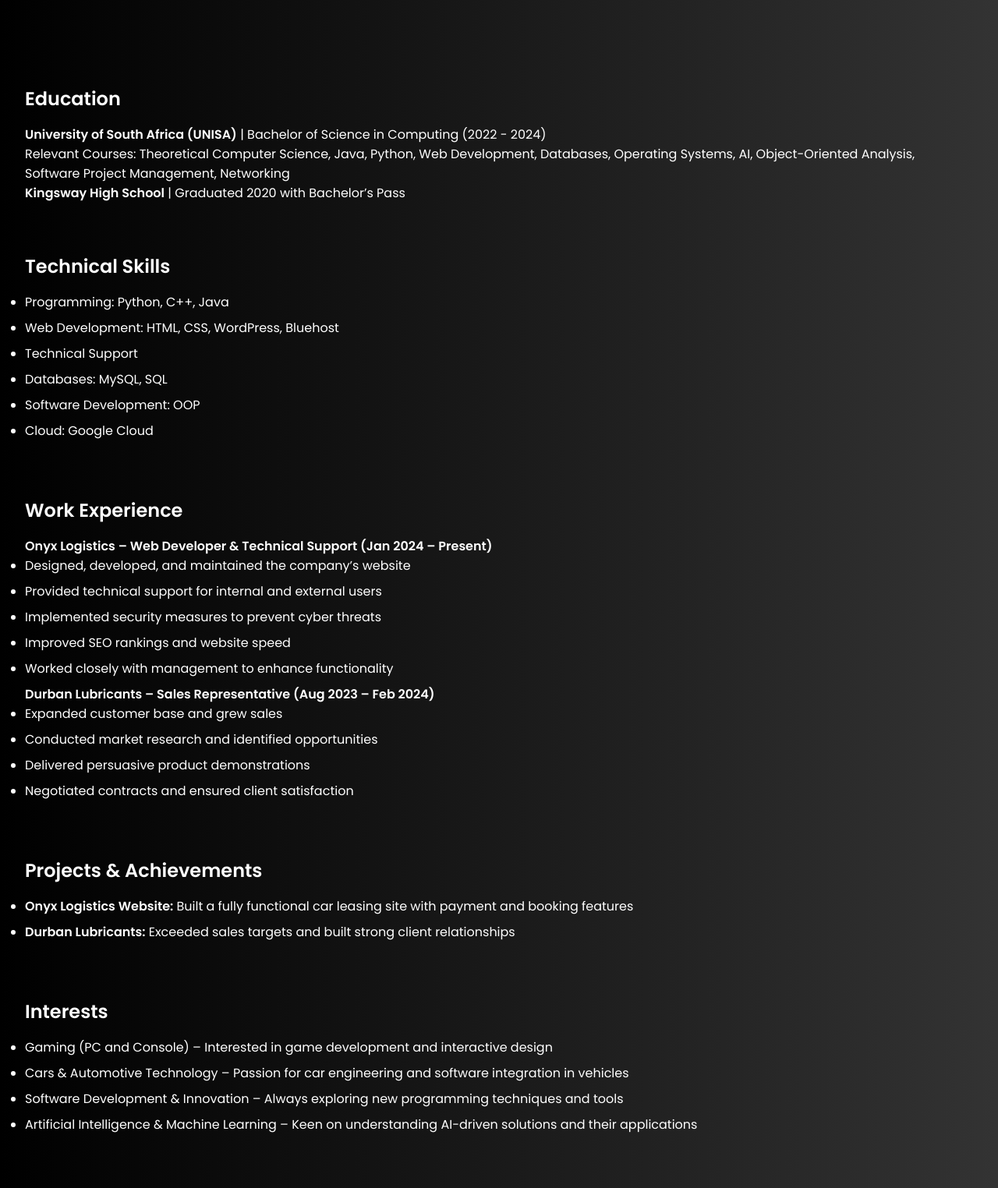
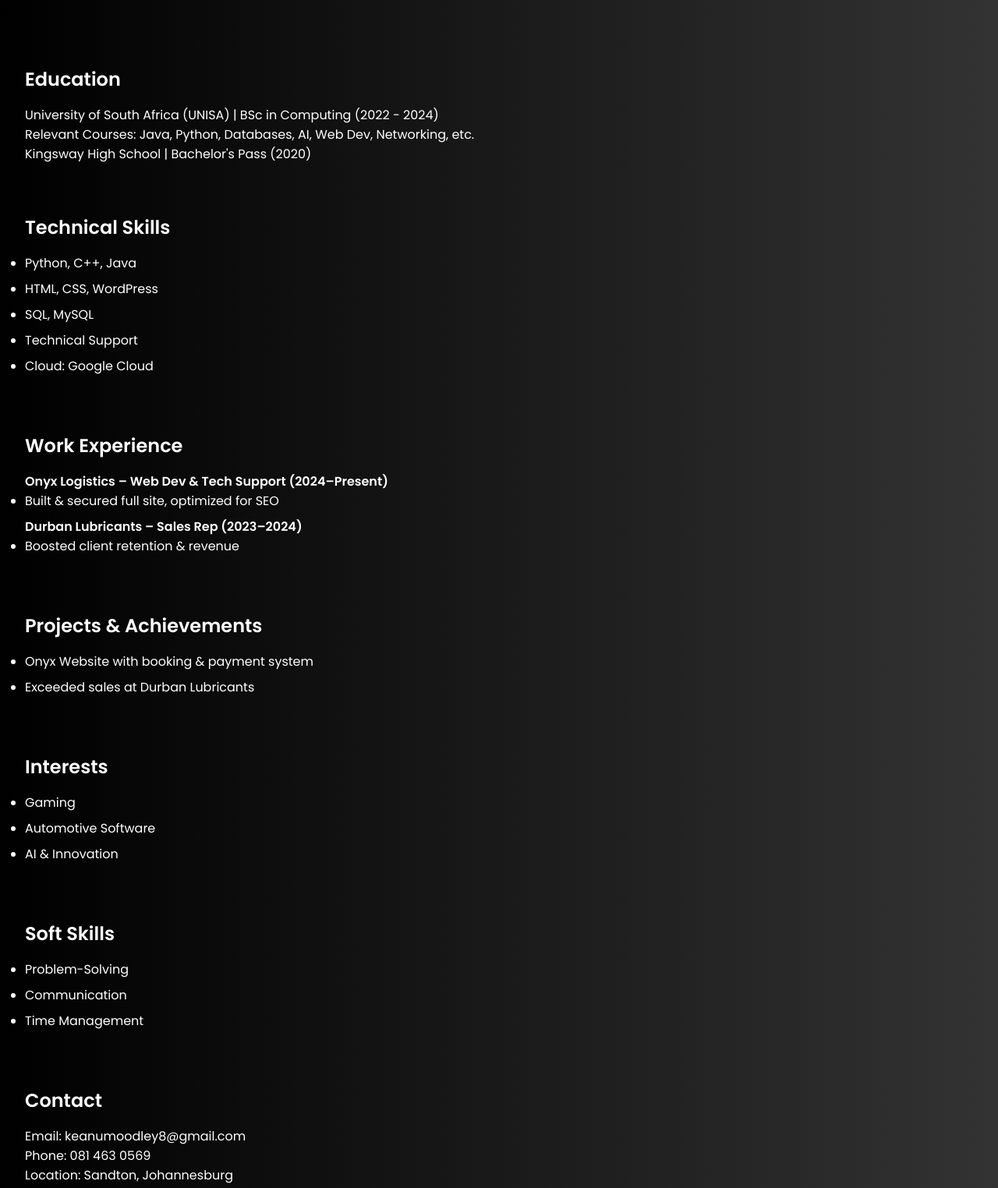
Before and after one commit to KeanuM123/KeanuM123.github.io, a plain HTML site: page index.html in a window 1280 px wide. Shown: the part 399-1923 px from the top of the page at 78% size. Drawn offline with nearby package versions, Linux system fonts and the light colour scheme.

Commit message:
Update index.html

```diff
--- a/index.html
+++ b/index.html
@@ -1,27 +1,24 @@
-
 <!DOCTYPE html>
 <html lang="en">
 <head>
-  <meta charset="UTF-8">
-  <meta name="viewport" content="width=device-width, initial-scale=1.0">
+  <meta charset="UTF-8" />
+  <meta name="viewport" content="width=device-width, initial-scale=1.0"/>
   <title>Keanu Moodley Portfolio</title>
-  <link rel="stylesheet" href="style.css">
-  <link rel="stylesheet" href="https://cdnjs.cloudflare.com/ajax/libs/font-awesome/6.7.1/css/all.min.css">
+  <link rel="stylesheet" href="style.css" />
+  <link rel="stylesheet" href="https://cdnjs.cloudflare.com/ajax/libs/font-awesome/6.7.1/css/all.min.css"/>
   <link rel="stylesheet" href="https://unpkg.com/aos@next/dist/aos.css" />
 </head>
 <body>
   <nav>
     <div class="nav-container">
-      <div class="logo" data-aos="zoom-in" data-aos-duration="1000">
-        <span>Keanu</span>
-      </div>
+      <div class="logo" data-aos="zoom-in"><span>Keanu</span></div>
       <div class="links">
-        <div class="link" data-aos="fade-up" data-aos-duration="1000" data-aos-delay="100"><a href="#">Home</a></div>
-        <div class="link" data-aos="fade-up" data-aos-duration="1000" data-aos-delay="200"><a href="#about">About</a></div>
-        <div class="link" data-aos="fade-up" data-aos-duration="1000" data-aos-delay="300"><a href="#skills">Skills</a></div>
-        <div class="link" data-aos="fade-up" data-aos-duration="1000" data-aos-delay="400"><a href="#experience">Experience</a></div>
-        <div class="link" data-aos="fade-up" data-aos-duration="1000" data-aos-delay="500"><a href="#projects">Projects</a></div>
-        <div class="link contact-btn" data-aos="fade-up" data-aos-duration="1000" data-aos-delay="600"><a href="#contact">Contact</a></div>
+        <div class="link"><a href="#">Home</a></div>
+        <div class="link"><a href="#about">About</a></div>
+        <div class="link"><a href="#skills">Skills</a></div>
+        <div class="link"><a href="#experience">Experience</a></div>
+        <div class="link"><a href="#projects">Projects</a></div>
+        <div class="link contact-btn"><a href="#contact">Contact</a></div>
       </div>
       <i class="fa-solid fa-bars hamburg" onclick="hamburg()"></i>
     </div>
@@ -40,100 +37,78 @@
 
   <section>
     <div class="main-container">
-      <div class="image" data-aos="zoom-in-right" data-aos-duration="2500">
-      <img src="main.png.jpeg" alt="Keanu Moodley" style="width: 100%; max-width: 500px;">
+      <div class="image" data-aos="zoom-in-right">
+        <img src="main.png.jpeg" alt="Keanu Moodley" style="width: 100%; max-width: 700px; border-radius: 10px; box-shadow: 0 0 30px rgba(255,255,255,0.2);" />
       </div>
       <div class="content">
-        <h1 data-aos="fade-left" data-aos-duration="1000" data-aos-delay="800">Hey I'm <span>Keanu Moodley</span></h1>
-        <div class="typewriter" data-aos="fade-right" data-aos-duration="1000" data-aos-delay="900">I'm a <span></span></div>
-        <p data-aos="flip-up" data-aos-duration="1000" data-aos-delay="1000">
+        <h1 data-aos="fade-left">Hey I'm <span>Keanu Moodley</span></h1>
+        <div class="typewriter" data-aos="fade-right">I'm a <span></span></div>
+        <p data-aos="flip-up">
           Hardworking and eager-to-learn Web Developer and Technical Support professional with a strong foundation in computer science.
           Passionate about problem-solving, innovation, and continuous learning. Experienced in web development, technical support, and sales.
           Enthusiastic about technology, gaming, and the automotive industry. Committed to applying my skills to develop innovative software solutions
-          and improve user experiences. Highly adaptable and quick to learn new technologies, with a keen interest in continuous professional development.
+          and improve user experiences.
         </p>
-        <div class="social-links" data-aos="flip-down" data-aos-duration="1000" data-aos-delay="1200">
+        <div class="social-links" data-aos="flip-down">
           <a href="#"><i class="fa-brands fa-github"></i></a>
           <a href="#"><i class="fa-brands fa-linkedin"></i></a>
           <a href="#"><i class="fa-brands fa-facebook"></i></a>
         </div>
-        <div class="btn" data-aos="zoom-out-left" data-aos-duration="1000" data-aos-delay="1300">
+        <div class="btn" data-aos="zoom-out-left">
           <a href="Keanu_Moodley_CV.pdf" download><button>Download CV</button></a>
         </div>
       </div>
     </div>
   </section>
 
-  <section id="about">
-    <h2>Education</h2>
-    <p><strong>University of South Africa (UNISA)</strong> | Bachelor of Science in Computing (2022 - 2024)</p>
-    <p>Relevant Courses: Theoretical Computer Science, Java, Python, Web Development, Databases, Operating Systems, AI, Object-Oriented Analysis, Software Project Management, Networking</p>
-    <p><strong>Kingsway High School</strong> | Graduated 2020 with Bachelor’s Pass</p>
+  <section id="about"><h2 data-aos="fade-up">Education</h2>
+    <p data-aos="fade-up">University of South Africa (UNISA) | BSc in Computing (2022 - 2024)<br/>
+    Relevant Courses: Java, Python, Databases, AI, Web Dev, Networking, etc.</p>
+    <p data-aos="fade-up">Kingsway High School | Bachelor's Pass (2020)</p>
   </section>
 
-  <section id="skills">
-    <h2>Technical Skills</h2>
-    <ul>
-      <li>Programming: Python, C++, Java</li>
-      <li>Web Development: HTML, CSS, WordPress, Bluehost</li>
+  <section id="skills"><h2 data-aos="fade-up">Technical Skills</h2>
+    <ul data-aos="fade-up">
+      <li>Python, C++, Java</li>
+      <li>HTML, CSS, WordPress</li>
+      <li>SQL, MySQL</li>
       <li>Technical Support</li>
-      <li>Databases: MySQL, SQL</li>
-      <li>Software Development: OOP</li>
       <li>Cloud: Google Cloud</li>
     </ul>
   </section>
 
-  <section id="experience">
-    <h2>Work Experience</h2>
-    <p><strong>Onyx Logistics – Web Developer & Technical Support (Jan 2024 – Present)</strong></p>
-    <ul>
-      <li>Designed, developed, and maintained the company’s website</li>
-      <li>Provided technical support for internal and external users</li>
-      <li>Implemented security measures to prevent cyber threats</li>
-      <li>Improved SEO rankings and website speed</li>
-      <li>Worked closely with management to enhance functionality</li>
-    </ul>
-    <p><strong>Durban Lubricants – Sales Representative (Aug 2023 – Feb 2024)</strong></p>
-    <ul>
-      <li>Expanded customer base and grew sales</li>
-      <li>Conducted market research and identified opportunities</li>
-      <li>Delivered persuasive product demonstrations</li>
-      <li>Negotiated contracts and ensured client satisfaction</li>
+  <section id="experience"><h2 data-aos="fade-up">Work Experience</h2>
+    <p data-aos="fade-up"><strong>Onyx Logistics – Web Dev & Tech Support (2024–Present)</strong></p>
+    <ul><li>Built & secured full site, optimized for SEO</li></ul>
+    <p><strong>Durban Lubricants – Sales Rep (2023–2024)</strong></p>
+    <ul><li>Boosted client retention & revenue</li></ul>
+  </section>
+
+  <section id="projects"><h2 data-aos="fade-up">Projects & Achievements</h2>
+    <ul data-aos="fade-up">
+      <li>Onyx Website with booking & payment system</li>
+      <li>Exceeded sales at Durban Lubricants</li>
     </ul>
   </section>
 
-  <section id="projects">
-    <h2>Projects & Achievements</h2>
-    <ul>
-      <li><strong>Onyx Logistics Website:</strong> Built a fully functional car leasing site with payment and booking features</li>
-      <li><strong>Durban Lubricants:</strong> Exceeded sales targets and built strong client relationships</li>
+  <section id="interests"><h2 data-aos="fade-up">Interests</h2>
+    <ul data-aos="fade-up">
+      <li>Gaming</li>
+      <li>Automotive Software</li>
+      <li>AI & Innovation</li>
     </ul>
   </section>
-<section id="interests">
-  <h2>Interests</h2>
-  <ul>
-    <li>Gaming (PC and Console) – Interested in game development and interactive design</li>
-    <li>Cars & Automotive Technology – Passion for car engineering and software integration in vehicles</li>
-    <li>Software Development & Innovation – Always exploring new programming techniques and tools</li>
-    <li>Artificial Intelligence & Machine Learning – Keen on understanding AI-driven solutions and their applications</li>
-  </ul>
-</section>
 
-<section id="soft-skills">
-  <h2>Soft Skills</h2>
-  <ul>
-    <li>Problem-Solving and Critical Thinking</li>
-    <li>Strong Communication and Sales Expertise</li>
-    <li>Time Management and Organization</li>
-    <li>Adaptability and Willingness to Learn</li>
-    <li>Team Collaboration and Leadership</li>
-    <li>Attention to Detail and Creativity</li>
-  </ul>
-</section>
+  <section id="soft-skills"><h2 data-aos="fade-up">Soft Skills</h2>
+    <ul data-aos="fade-up">
+      <li>Problem-Solving</li>
+      <li>Communication</li>
+      <li>Time Management</li>
+    </ul>
+  </section>
 
-  <section id="contact">
-    <h2>Contact</h2>
-    <p>Email: <a href="mailto:keanumoodley8@gmail.com">keanumoodley8@gmail.com</a></p>
+  <section id="contact"><h2 data-aos="fade-up">Contact</h2>
+    <p data-aos="fade-up">Email: keanumoodley8@gmail.com</p>
     <p>Phone: 081 463 0569</p>
     <p>Location: Sandton, Johannesburg</p>
   </section>
@@ -141,8 +116,8 @@
   <script src="https://unpkg.com/aos@next/dist/aos.js"></script>
   <script>
     AOS.init({ offset: 0 });
-    function hamburg(){ document.querySelector(".dropdown").style.transform = "translateY(0px)"; }
-    function cancel(){ document.querySelector(".dropdown").style.transform = "translateY(-500px)"; }
+    function hamburg() { document.querySelector(".dropdown").style.transform = "translateY(0px)"; }
+    function cancel() { document.querySelector(".dropdown").style.transform = "translateY(-500px)"; }
   </script>
 </body>
 </html>
```
